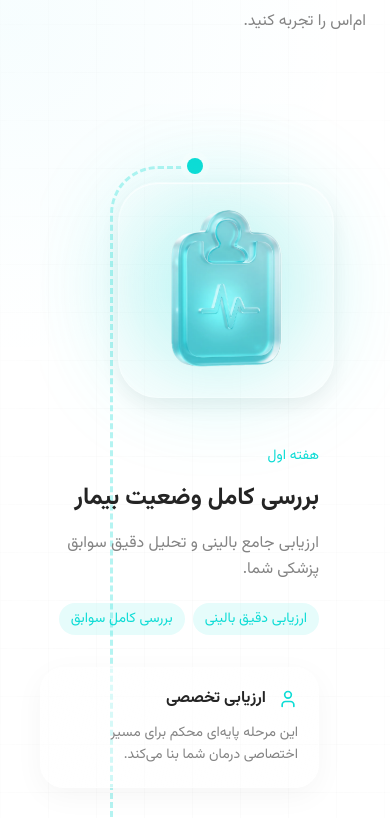
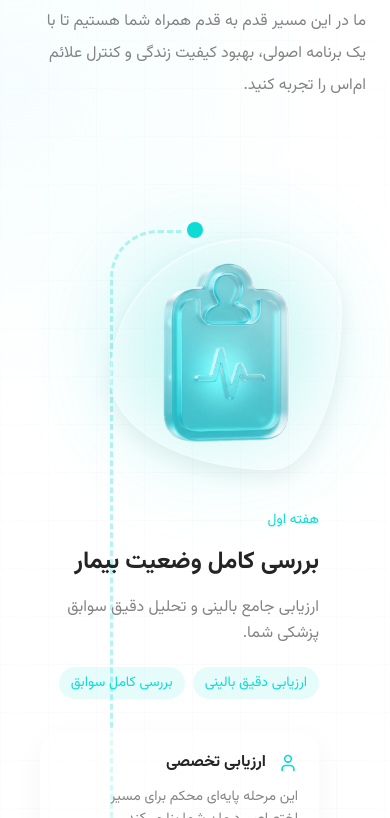
Before and after one commit to AmirShakibafar/SarvzadehPortfolio, a Next.js app: page / in a window 390 px wide. Shown: the part 4246-5064 px from the top of the page. Built offline with nearby package versions, Linux system fonts and the light colour scheme.

Commit message:
feat: made the glass cards fluid like and updated journey and story section in single pages

```diff
--- a/components/experties/index.tsx
+++ b/components/experties/index.tsx
@@ -68,7 +68,7 @@ const itemVariants: Variants = {
 
 export function SpecialtiesSection() {
   return (
-    <section className="relative mb-16 isolate w-full px-4 lg:px-14 max-w-7xl mx-auto">
+    <section className="relative mb-32 isolate w-full px-4 lg:px-14 max-w-7xl mx-auto">
       {/* Background Blob */}
       <div
         className="absolute left-1/2 top-1/2 -z-10 h-[600px] w-[600px] opacity-40 md:h-[900px] md:w-[900px] -translate-x-1/2 -translate-y-1/2 bg-[url('/blob.svg')] bg-contain bg-center bg-no-repeat pointer-events-none"
--- a/components/journey-section/components/desktop/journey-glass-illustration.tsx
+++ b/components/journey-section/components/desktop/journey-glass-illustration.tsx
@@ -2,13 +2,14 @@
 
 import React from "react";
 import Image from "next/image";
-import { motion, TargetAndTransition, Variants } from "framer-motion";
-import { useFloatingAnimation } from "../../hooks/useJourney";
+import { motion, Variants } from "framer-motion";
 import { GlassCard } from "@/components/ui/glass-card";
+import { cn } from "@/lib/utils";
 
 interface IllustrationProps {
   src: string;
   alt: string;
+  index?: number;
 }
 
 const illustrationVariants: Variants = {
@@ -21,43 +22,51 @@ const illustrationVariants: Variants = {
   },
 };
 
+const BLOB_SHAPES = [
+  "rounded-[60%_40%_30%_70%/60%_30%_70%_40%]",
+  "rounded-[30%_70%_70%_30%/30%_30%_70%_70%]",
+  "rounded-[50%_50%_20%_80%/25%_80%_20%_75%]",
+  "rounded-[40%_60%_70%_30%/40%_50%_60%_50%]",
+  "rounded-[70%_30%_50%_50%/60%_40%_60%_40%]",
+];
+
 export const JourneyGlassIllustration: React.FC<IllustrationProps> = ({
   src,
   alt,
+  index = 0,
 }) => {
-  const floatingAnimation = useFloatingAnimation();
+  const blobShapeClass = BLOB_SHAPES[index % BLOB_SHAPES.length];
 
   return (
     <motion.div
       className="relative z-0 flex aspect-square w-full items-center justify-center isolate"
       variants={illustrationVariants}
-      style={{ willChange: "transform, opacity" }}
     >
-      <div className="absolute left-1/2 top-1/2 -z-20 h-[150%] w-[150%] -translate-x-1/2 -translate-y-1/2 opacity-40 pointer-events-none">
-        <Image
-          src="/blob.svg"
-          alt=""
-          fill
-          className="object-contain"
-          sizes="(max-width: 768px) 100vw, 50vw"
-        />
-      </div>
+      {/* Optimized Background Blob */}
+      <div
+        className="absolute left-1/2 top-1/2 -z-20 h-[150%] w-[150%] max-w-4xl -translate-x-1/2 -translate-y-1/2 bg-[url('/blob.svg')] bg-contain bg-center bg-no-repeat opacity-40 pointer-events-none"
+        aria-hidden="true"
+      />
 
-      <GlassCard className="absolute inset-4 -z-10 rounded-[4rem]" />
+      {/* Fluid Glass Card */}
+      <GlassCard
+        className={cn(
+          "absolute inset-0 md:inset-2 -z-10 transition-all duration-700",
+          blobShapeClass,
+        )}
+      />
 
-      <motion.div
-        animate={floatingAnimation as TargetAndTransition}
-        className="relative z-10 flex h-5/6 w-5/6 items-center justify-center"
-      >
+      {/* Enlarged image container - Infinite animation removed */}
+      <div className="relative z-10 flex h-[95%] w-[95%] items-center justify-center">
         <Image
           src={src}
           alt={alt}
           width={800}
           height={800}
           className="h-full w-full object-cover"
-          sizes="(max-width: 768px) 83vw, 40vw"
+          sizes="(max-width: 768px) 100vw, 50vw"
         />
-      </motion.div>
+      </div>
     </motion.div>
   );
 };
--- a/components/journey-section/components/desktop/journey-scroll-container.tsx
+++ b/components/journey-section/components/desktop/journey-scroll-container.tsx
@@ -66,6 +66,7 @@ export function JourneyScrollContainer({ steps }: { steps: StepData[] }) {
               {steps.map((step, index) => (
                 <JourneyStep
                   key={index}
+                  index={index}
                   {...step}
                   align={index % 2 === 0 ? "left" : "right"}
                 />
--- a/components/journey-section/components/desktop/journey-step.tsx
+++ b/components/journey-section/components/desktop/journey-step.tsx
@@ -15,6 +15,7 @@ interface StepProps {
   trustBadge: string;
   icon: React.ReactNode;
   align: "left" | "right";
+  index: number; // Added to determine the blob shape
 }
 
 const containerVariants: Variants = {
@@ -47,6 +48,7 @@ export const JourneyStep: React.FC<StepProps> = ({
   trustBadge,
   icon,
   align,
+  index,
 }) => {
   const isRightAligned = align === "right";
 
@@ -61,7 +63,8 @@ export const JourneyStep: React.FC<StepProps> = ({
       viewport={{ once: true, margin: "-100px 0px", amount: 0.2 }}
     >
       <div className="w-full flex-1">
-        <JourneyGlassIllustration src={image} alt={title} />
+        {/* Pass the index down to the illustration */}
+        <JourneyGlassIllustration src={image} alt={title} index={index} />
       </div>
 
       <div className="flex w-full flex-1 flex-col gap-5">
--- a/components/journey-section/components/mobile/journey-glass-illustration-mobile.tsx
+++ b/components/journey-section/components/mobile/journey-glass-illustration-mobile.tsx
@@ -3,10 +3,12 @@
 import React from "react";
 import Image from "next/image";
 import { motion, Variants } from "framer-motion";
+import { cn } from "@/lib/utils";
 
 interface IllustrationMobileProps {
   src: string;
   alt: string;
+  index?: number;
 }
 
 const illustrationVariants: Variants = {
@@ -19,21 +21,42 @@ const illustrationVariants: Variants = {
   },
 };
 
+const BLOB_SHAPES = [
+  "rounded-[60%_40%_30%_70%/60%_30%_70%_40%]",
+  "rounded-[30%_70%_70%_30%/30%_30%_70%_70%]",
+  "rounded-[50%_50%_20%_80%/25%_80%_20%_75%]",
+  "rounded-[40%_60%_70%_30%/40%_50%_60%_50%]",
+  "rounded-[70%_30%_50%_50%/60%_40%_60%_40%]",
+];
+
 export const JourneyGlassIllustrationMobile: React.FC<
   IllustrationMobileProps
-> = ({ src, alt }) => {
+> = ({ src, alt, index = 0 }) => {
+  const blobShapeClass = BLOB_SHAPES[index % BLOB_SHAPES.length];
+
   return (
     <motion.div
       className="relative z-0 flex aspect-square w-full items-center justify-center isolate"
       variants={illustrationVariants}
     >
-      <div className="absolute left-1/2 top-1/2 -z-10 opacity-60 h-[150%] w-[150%] -translate-x-1/2 -translate-y-1/2 bg-[url('/blob.svg')] bg-contain bg-center bg-no-repeat pointer-events-none" />
+      {/* Optimized Background Blob */}
+      <div
+        className="absolute left-1/2 top-1/2 -z-10 opacity-60 h-[150%] w-[150%] max-w-4xl -translate-x-1/2 -translate-y-1/2 bg-[url('/blob.svg')] bg-contain bg-center bg-no-repeat pointer-events-none"
+        aria-hidden="true"
+      />
 
-      <div className="absolute inset-4 -z-10 rounded-[2.5rem] bg-white/10 border border-white/30 shadow-[0_8px_20px_rgba(0,0,0,0.06),inset_0_1px_1px_rgba(255,255,255,0.8)] overflow-hidden">
+      {/* Fluid Glass Card with inline styles adapted to shape */}
+      <div
+        className={cn(
+          "absolute inset-2 -z-10 bg-white/10 border border-white/30 shadow-[0_8px_20px_rgba(0,0,0,0.06),inset_0_1px_1px_rgba(255,255,255,0.8)] overflow-hidden transition-all duration-700",
+          blobShapeClass
+        )}
+      >
         <div className="absolute inset-0 bg-gradient-to-tr from-white/5 via-white/10 to-transparent pointer-events-none" />
       </div>
 
-      <div className="relative z-10 flex h-5/6 w-5/6 items-center justify-center animate-[pulse_6s_ease-in-out_infinite]">
+      {/* Enlarged image container to 95% to allow break-out effect */}
+      <div className="relative z-10 flex h-[95%] w-[95%] items-center justify-center">
         <Image
           src={src}
           alt={alt}
--- a/components/journey-section/components/mobile/journey-mobile.tsx
+++ b/components/journey-section/components/mobile/journey-mobile.tsx
@@ -53,7 +53,6 @@ export const JourneyMobile: React.FC<{ steps: StepProps[] }> = ({ steps }) => {
 
             <div className="absolute top-12 left-1/2 -translate-x-1/2 -translate-y-1/2 w-4 h-4 rounded-full bg-primary ring-[6px] ring-background z-0" />
 
-            {/* SINGLE Intersection Observer Wrapper per step */}
             <motion.div
               className="flex flex-col gap-6 px-4 pt-12 pb-20 relative z-10"
               initial="hidden"
@@ -68,6 +67,7 @@ export const JourneyMobile: React.FC<{ steps: StepProps[] }> = ({ steps }) => {
                 <JourneyGlassIllustrationMobile
                   src={step.image}
                   alt={step.title}
+                  index={index}
                 />
               </motion.div>
 
--- a/components/templates/diseases/disease-story.tsx
+++ b/components/templates/diseases/disease-story.tsx
@@ -6,6 +6,16 @@ import { FeaturedDisease } from "./types";
 import { cn } from "@/lib/utils";
 import { Heading } from "@/components/ui/heading";
 import Image from "next/image";
+import { GlassCard } from "@/components/ui/glass-card";
+import { DotPattern } from "@/components/ui/dot-pattern";
+
+const BLOB_SHAPES = [
+  "rounded-[60%_40%_30%_70%/60%_30%_70%_40%]",
+  "rounded-[30%_70%_70%_30%/30%_30%_70%_70%]",
+  "rounded-[50%_50%_20%_80%/25%_80%_20%_75%]",
+  "rounded-[40%_60%_70%_30%/40%_50%_60%_50%]",
+  "rounded-[70%_30%_50%_50%/60%_40%_60%_40%]",
+];
 
 export function DiseaseStory({
   disease,
@@ -20,25 +30,29 @@ export function DiseaseStory({
   const faName = nameParts[1]?.replace(")", "") || disease.name;
   const hasResources = disease.media || disease.paperDoi;
 
+  const blobShapeClass = BLOB_SHAPES[index % BLOB_SHAPES.length];
+
   return (
     <section
       id={disease.id}
-      className="min-h-[80vh] flex items-center py-24 relative w-full"
+      className="flex items-center py-12 lg:py-16 relative w-full"
     >
       <div className="mx-auto max-w-7xl px-6 lg:px-14 w-full">
-        <div className="grid grid-cols-1 lg:grid-cols-2 gap-16 lg:gap-24 items-center">
+        <div className="grid grid-cols-1 lg:grid-cols-2 gap-12 lg:gap-24 items-center">
           <div
             className={cn(
-              "flex flex-col items-start text-right w-full",
+              "flex flex-col items-start text-right w-full relative",
               isEven ? "order-2 lg:order-1" : "order-2 lg:order-2",
             )}
           >
+            <DotPattern className="top-0 right-0 -mt-6 -mr-6 w-32 h-32 opacity-70" />
+
             <motion.div
               initial={{ opacity: 0, y: 20 }}
               whileInView={{ opacity: 1, y: 0 }}
               viewport={{ once: true, margin: "-100px" }}
               transition={{ duration: 0.7 }}
-              className="w-full text-right"
+              className="w-full text-right relative z-10"
             >
               <div className="text-primary font-medium text-sm mb-4">
                 {(index + 1).toString().padStart(2, "0")} — {enName}
@@ -53,8 +67,9 @@ export function DiseaseStory({
               whileInView={{ opacity: 1, y: 0 }}
               viewport={{ once: true, margin: "-100px" }}
               transition={{ duration: 0.7, delay: 0.1 }}
+              className="relative z-10"
             >
-              <Paragraph size="lg" className="mb-12">
+              <Paragraph size="lg" className="mb-10">
                 {disease.description}
               </Paragraph>
             </motion.div>
@@ -65,7 +80,7 @@ export function DiseaseStory({
                 whileInView={{ opacity: 1, y: 0 }}
                 viewport={{ once: true, margin: "-100px" }}
                 transition={{ duration: 0.7, delay: 0.2 }}
-                className="w-full"
+                className="w-full relative z-10"
               >
                 <div className="mb-6 flex items-center gap-3">
                   <div className="w-1.5 h-1.5 rounded-full bg-primary/60" />
@@ -98,34 +113,61 @@ export function DiseaseStory({
               </motion.div>
             )}
           </div>
-
           <motion.div
             initial={{ opacity: 0, y: 40, scale: 0.96 }}
             whileInView={{ opacity: 1, y: 0, scale: 1 }}
             viewport={{ once: true, margin: "-100px" }}
             transition={{ duration: 0.9, ease: "easeOut" }}
             className={cn(
-              "relative w-full aspect-square md:aspect-[4/3] lg:aspect-square flex items-center justify-center",
+              "relative w-full max-w-[480px] mx-auto aspect-square isolate",
               isEven ? "order-1 lg:order-2" : "order-1 lg:order-1",
             )}
           >
-            <div className="absolute inset-0 bg-primary/5 rounded-[3rem] blur-2xl opacity-60" />
+            {/* Blob background */}
+            <div
+              className="absolute inset-[-8%] -z-20 bg-contain bg-center bg-no-repeat pointer-events-none"
+              style={{
+                backgroundImage: "url('/blob.svg')",
+              }}
+              aria-hidden="true"
+            />
 
-            {disease.imageUrl ? (
-              <div className="relative w-[70%] h-[70%] lg:w-[80%] lg:h-[80%] drop-shadow-xl hover:drop-shadow-2xl transition-all duration-700 ease-out">
+            {/* Soft glass shape that follows the same visual footprint */}
+            <GlassCard
+              className={cn(
+                "absolute inset-[8%] -z-10 opacity-50",
+                "transition-all duration-700",
+                "shadow-xl shadow-primary/10",
+                blobShapeClass,
+              )}
+            />
+
+            {/* Image */}
+            <div className="absolute inset-[4%] z-10 flex items-center justify-center">
+              {disease.imageUrl ? (
                 <Image
                   src={disease.imageUrl}
                   alt={faName}
                   fill
-                  className="object-contain"
-                  sizes="(max-width: 768px) 100vw, 50vw"
+                  className="object-contain drop-shadow-[0_20px_35px_rgba(0,0,0,0.10)]"
+                  sizes="(max-width: 768px) 90vw, 45vw"
+                  priority={index < 2}
                 />
-              </div>
-            ) : (
-              <div className="w-[60%] h-[60%] bg-white/50 backdrop-blur-md rounded-[2.5rem] border border-white/60 shadow-sm flex items-center justify-center">
-                <Shield className="w-16 h-16 text-primary/20" />
-              </div>
-            )}
+              ) : (
+                <div
+                  className={cn(
+                    "w-[72%] h-[72%]",
+                    "bg-white/20 backdrop-blur-sm",
+                    "border border-white/30",
+                    "flex items-center justify-center",
+                    "transition-all duration-700",
+                    blobShapeClass,
+                  )}
+                >
+                  <Shield className="w-20 h-20 text-primary/40" />
+                </div>
+              )}
+            </div>
           </motion.div>
         </div>
       </div>
```
Also changed, not shown: components/approach-section/desktop/glass-brain-artwork.tsx (+7 -15 lines).
